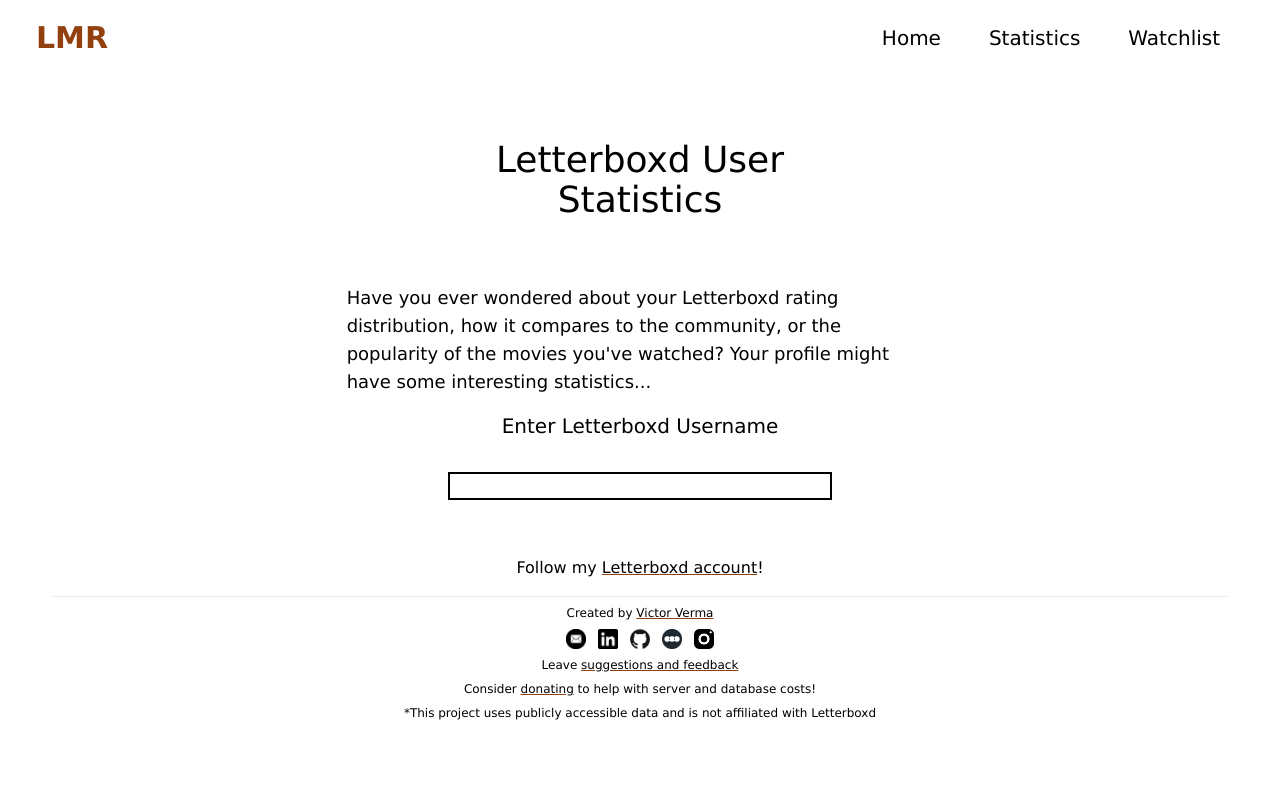
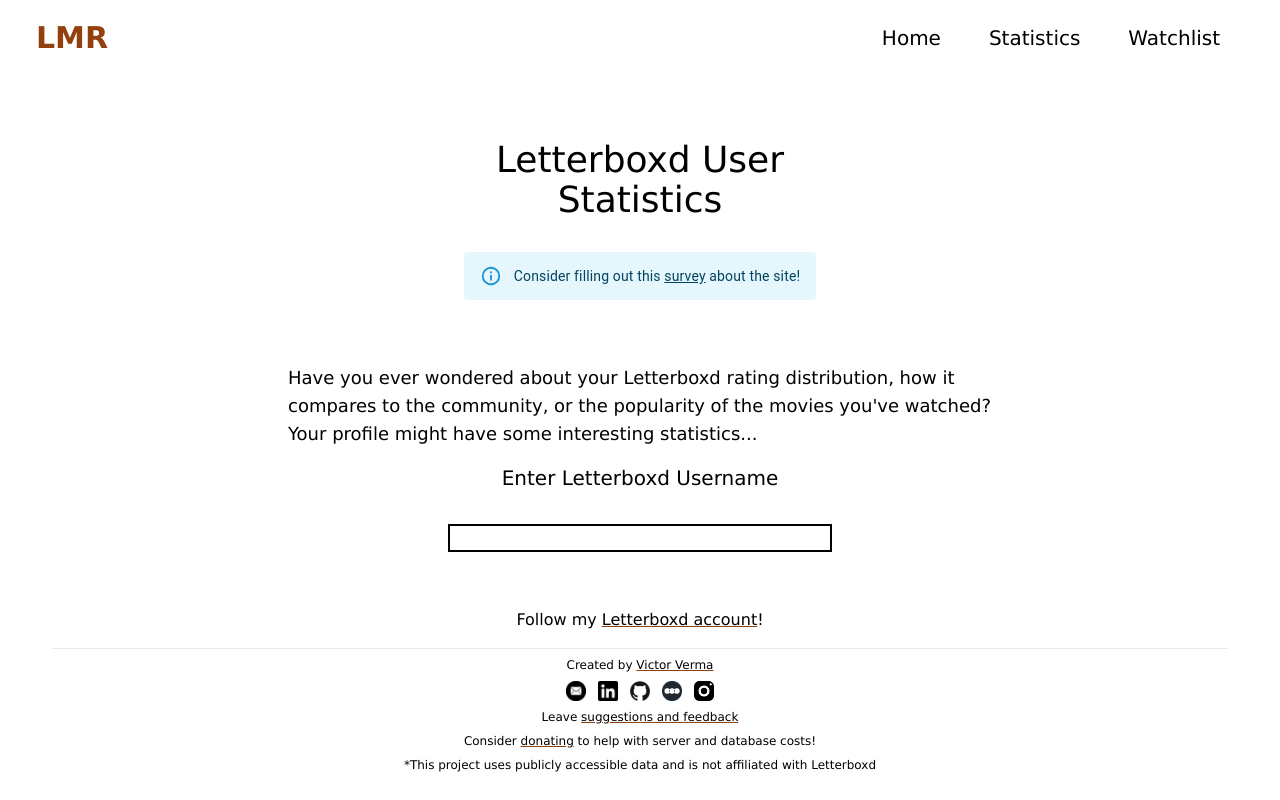
Before and after one commit to victorverma3/Letterboxd-Movie-Recommendations, a React (Vite) app in the folder frontend/: page /statistics in a window 1280 px wide. Built offline with nearby package versions, Linux system fonts and the light colour scheme; no server answers.

Commit message:
renamed custom alert component and added link to survey

```diff
--- /dev/null
+++ b/frontend/src/components/CustomAlert.tsx
@@ -0,0 +1,18 @@
+import Alert from "@mui/material/Alert";
+import { AlertColor } from "@mui/material/Alert";
+import { ReactNode } from "react";
+
+interface CustomAlertProps {
+    severity: AlertColor;
+    message: ReactNode;
+}
+
+const CustomAlert = ({ severity, message }: CustomAlertProps) => {
+    return (
+        <div className="w-4/5 sm:w-3/5 max-w-fit mx-auto mt-8">
+            <Alert severity={severity}>{message}</Alert>
+        </div>
+    );
+};
+
+export default CustomAlert;
--- a/frontend/src/components/Maintenance.tsx
+++ /dev/null
@@ -1,17 +0,0 @@
-import Alert from "@mui/material/Alert";
-import { AlertColor } from "@mui/material/Alert";
-
-interface MaintenanceProps {
-    severity: AlertColor;
-    message: string;
-}
-
-const Maintenance = ({ severity, message }: MaintenanceProps) => {
-    return (
-        <div className="w-fit mx-auto">
-            <Alert severity={severity}>{message}</Alert>
-        </div>
-    );
-};
-
-export default Maintenance;
--- a/frontend/src/pages/Home.tsx
+++ b/frontend/src/pages/Home.tsx
@@ -1,4 +1,4 @@
-import Maintenance from "../components/Maintenance";
+import CustomAlert from "../components/CustomAlert";
 import Recommendation from "../components/Recommendation";
 
 const Home = () => {
@@ -7,12 +7,24 @@ const Home = () => {
             <h1 className="w-96 max-w-full mx-auto mt-16 text-center text-4xl">
                 Letterboxd Movie Recommendations
             </h1>
-            <div className="w-4/5 sm:w-3/5 min-w-24 sm:min-w-96 mx-auto mt-8">
-                <Maintenance
-                    severity="success"
-                    message="Check out the additional statistics and new watchlist picker page!"
-                />
-            </div>
+
+            <CustomAlert
+                severity="info"
+                message={
+                    <span>
+                        Consider filling out this{" "}
+                        <a
+                            className="underline"
+                            href="https://docs.google.com/forms/d/e/1FAIpQLSdRETeDzFE_i6lSv6BunfmSHCdINK5YQKoFAV_8nwog1-A9Qg/viewform?usp=sf_link"
+                            target="_blank"
+                        >
+                            survey
+                        </a>{" "}
+                        about the site!
+                    </span>
+                }
+            />
+
             <div className="mt-4">
                 <Recommendation />
             </div>
--- a/frontend/src/pages/Statistics.tsx
+++ b/frontend/src/pages/Statistics.tsx
@@ -3,9 +3,9 @@ import axios, { AxiosError } from "axios";
 import { useForm, FieldErrors } from "react-hook-form";
 import { useSnackbar } from "notistack";
 
+import CustomAlert from "../components/CustomAlert";
 import DefinitionsModal from "../components/DefinitionsModal";
 import GenreStatsTable from "../components/GenreStatsTable";
-import Maintenance from "../components/Maintenance";
 import PercentilesDisplay from "../components/PercentilesDisplay";
 import StatsTable from "../components/StatsTable";
 
@@ -204,15 +204,25 @@ const Statistics = () => {
             <h1 className="w-96 max-w-full mx-auto mt-16 text-center text-4xl">
                 Letterboxd User Statistics
             </h1>
-            {false && (
-                <div className="w-96 max-w-full mx-auto my-8">
-                    <Maintenance
-                        severity="warning"
-                        message="The site is currently undergoing maintenance to increase optimization. User statistics are temporarily disabled until 5/29. Sorry for the inconvenience!"
-                    />
-                </div>
-            )}
-            <p className="w-4/5 sm:w-3/6 min-w-24 sm:min-w-96 mx-auto mt-16 text-justify sm:text-start text-md sm:text-lg">
+
+            <CustomAlert
+                severity="info"
+                message={
+                    <span>
+                        Consider filling out this{" "}
+                        <a
+                            className="underline"
+                            href="https://docs.google.com/forms/d/e/1FAIpQLSdRETeDzFE_i6lSv6BunfmSHCdINK5YQKoFAV_8nwog1-A9Qg/viewform?usp=sf_link"
+                            target="_blank"
+                        >
+                            survey
+                        </a>{" "}
+                        about the site!
+                    </span>
+                }
+            />
+
+            <p className="w-4/5 sm:w-3/5 min-w-24 sm:min-w-96 mx-auto mt-16 text-justify sm:text-start text-md sm:text-lg">
                 Have you ever wondered about your Letterboxd rating
                 distribution, how it compares to the community, or the
                 popularity of the movies you've watched? Your profile might have
--- a/frontend/src/pages/Watchlist.tsx
+++ b/frontend/src/pages/Watchlist.tsx
@@ -1,4 +1,4 @@
-import Maintenance from "../components/Maintenance";
+import CustomAlert from "../components/CustomAlert";
 import Picks from "../components/Picks";
 
 const Watchlist = () => {
@@ -7,14 +7,24 @@ const Watchlist = () => {
             <h1 className="w-96 max-w-full mx-auto mt-16 text-center text-4xl">
                 Letterboxd Watchlist Picker
             </h1>
-            {false && (
-                <div className="w-96 max-w-full mx-auto my-8">
-                    <Maintenance
-                        severity="warning"
-                        message="The site is currently undergoing maintenance to increase optimization. Watchlist picker is temporarily disabled until 5/29. Sorry for the inconvenience!"
-                    />
-                </div>
-            )}
+
+            <CustomAlert
+                severity="info"
+                message={
+                    <span>
+                        Consider filling out this{" "}
+                        <a
+                            className="underline"
+                            href="https://docs.google.com/forms/d/e/1FAIpQLSdRETeDzFE_i6lSv6BunfmSHCdINK5YQKoFAV_8nwog1-A9Qg/viewform?usp=sf_link"
+                            target="_blank"
+                        >
+                            survey
+                        </a>{" "}
+                        about the site!
+                    </span>
+                }
+            />
+
             <Picks />
             <p className="mx-auto mt-12 mb-4 text-center">
                 Follow my{" "}
```
